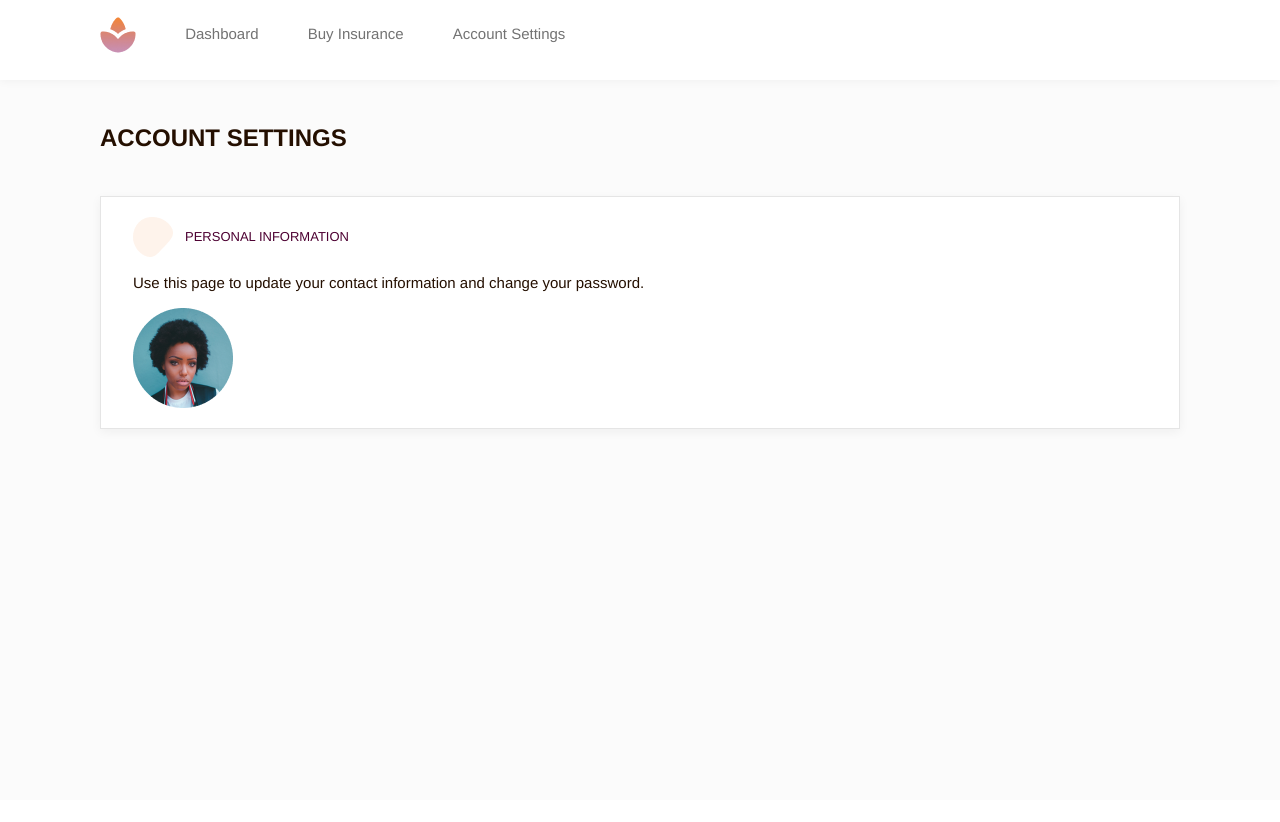
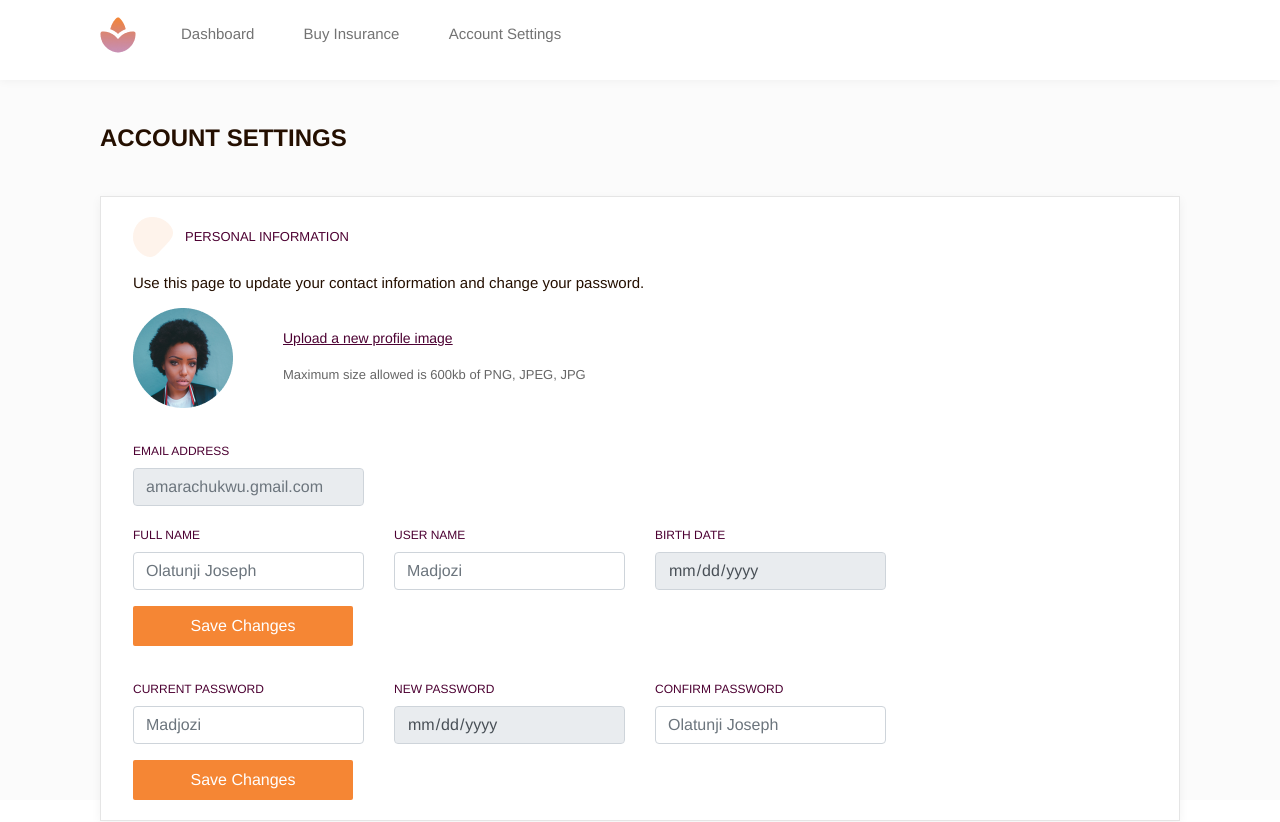
Before and after one commit to AudreyHal/Application-Manager, a Vue app: page /account_settings in a window 1280 px wide. Shown: the top 822 px of the page. Before the commit the page ends 800 px from the top, so only its background shows below. Built offline with nearby package versions, Linux system fonts and the light colour scheme.

Commit message:
Added vue router and modified AccountSettings component

```diff
--- a/package.json
+++ b/package.json
@@ -9,7 +9,9 @@
   },
   "dependencies": {
     "core-js": "^2.6.5",
-    "vue": "^2.6.10"
+    "vue": "^2.6.10",
+    "vue-router": "^3.1.2",
+    "vuex": "^3.1.1"
   },
   "devDependencies": {
     "@vue/cli-plugin-babel": "^3.10.0",
--- a/public/index.html
+++ b/public/index.html
@@ -12,7 +12,20 @@
     <!-- <noscript>
       <strong>We're sorry but this site doesn't work properly without JavaScript enabled. Please enable it to continue.</strong>
     </noscript> -->
-    <div id="app"></div>
+    <div id="app">
+      <div id="navbar">
+        <img src="@/assets/images/logo.png" alt="logo" class="logo" >
+        <span class="nav-links"> <router-link to="/Dashboard">Dashboard</router-link> </span>
+        <span class="nav-links"> Buy Insurance </span>
+        <span class="nav-links"> Account Settings </span>
+      </div>
+      <div id="content">
+        <!-- <Dashboard></Dashboard> -->
+        <AccountSettings></AccountSettings>
+        <router-view></router-view>
+      </div>
+
+    </div>
     <!-- built files will be auto injected -->
   </body>
 </html>
--- a/src/App.vue
+++ b/src/App.vue
@@ -2,27 +2,26 @@
   <div id="app">
     <div id="navbar">
       <img src="@/assets/images/logo.png" alt="logo" class="logo" >
-      <span class="nav-links"> Dashboard </span>
+      <span class="nav-links"> <router-link to="/">Dashboard</router-link> </span>
       <span class="nav-links"> Buy Insurance </span>
-      <span class="nav-links"> Account Settings </span>
+      <span class="nav-links"> <router-link to="/account_settings"> Account Settings</router-link> </span>
     </div>
     <div id="content">
       <!-- <Dashboard></Dashboard> -->
-      <AccountSettings></AccountSettings>
+     <!-- <AccountSettings></AccountSettings> -->
+      <router-view></router-view>
     </div>
   </div>
 </template>
 
 <script>
 
-import Dashboard from './components/Dashboard.vue'
-import AccountSettings from './components/AccountSettings.vue'
+// import Dashboard from './components/Dashboard.vue'
+// import AccountSettings from './components/AccountSettings.vue'
 
 export default {
   name: 'app',
-  components: {
-     Dashboard, AccountSettings
-  }
+
 }
 </script>
 
--- a/src/assets/css/main.css
+++ b/src/assets/css/main.css
@@ -111,7 +111,8 @@ tr:nth-child(even) {
 .nav-links{
 	margin-left: 45px;
 	font-size: 15px;
-	color: #737373
+	color: #737373;
+	cursor: pointer
 }
 #navbar{
 	padding: 17px 0px
@@ -181,7 +182,7 @@ hr{
 	font-size: 13px;
 	color: #4D0032;
 }
-.background-icon{
+.info-logo{
 	position: relative;
 	padding-right: 12px
 }
@@ -191,3 +192,43 @@ hr{
 	color: #240F00;
 	margin: 15px 0px 13.5px
 }
+.avatar-section{
+	width: 600px
+}
+
+.upload-text{
+	text-decoration: underline;
+	color: #4C0032;
+	font-size: 14px;
+	padding-top: 20px
+}
+.size-text{
+	font-size: 13px;
+	color: #666666;
+
+}
+a{
+	color: #737373 !important;
+}
+form{
+	margin-top:30px
+}
+
+label{
+	font-size: 12px;
+	text-transform: uppercase;
+	color: #4C0032;
+}
+
+.save_button{
+	width: 220px;
+	height: 40px;
+	background: #F58634;
+	border-radius: 2px;
+	color:white;
+	font-size: 16px;
+}
+
+.spacing{
+	margin-top:30px
+}
--- /dev/null
+++ b/src/assets/js/routes.js
@@ -0,0 +1,10 @@
+import Dashboard from '@/components/Dashboard.vue'
+import AccountSettings from '@/components/AccountSettings.vue'
+
+const routes = [
+    { path: '/', component: Dashboard },
+    { path: '/account_settings', component: AccountSettings },
+
+];
+
+export default routes;
--- a/src/components/AccountSettings.vue
+++ b/src/components/AccountSettings.vue
@@ -1,15 +1,62 @@
 <template>
   <div class="AccountSettings">
-      <div class="welcome-text"><b>ACCOUNT SETTINGS</b></div>
+    <div class="welcome-text"><b>ACCOUNT SETTINGS</b></div>
       <div class="top-container">
-        <img src="@/assets/images/info-logo.png" alt="watermark-icon" class="background-icon">
+        <img src="@/assets/images/info-logo.png" alt="watermark-icon" class="info-logo">
         <span class="account-header-1">PERSONAL INFORMATION</span>
         <p class="page-info">Use this page to update your contact information and change your password.</p>
-        <div class="">
-          <img src="@/assets/images/avatar.png" alt="watermark-icon" class="avatar">
+        <div class="row avatar-section">
+          <div class="col-3"><img src="@/assets/images/avatar.png" alt="watermark-icon" class="avatar"></div>
+          <div class="col-9">
+          <p class="upload-text">Upload a new profile image</p>
+          <div class="size-text">Maximum size allowed is 600kb of PNG, JPEG, JPG </div>
         </div>
       </div>
 
+      <form>
+        <div class="row">
+          <div class="form-group col-3">
+            <label for="email">Email address</label>
+            <input type="email" class="form-control" id="email"  placeholder="amarachukwu.gmail.com" disabled>
+          </div>
+        </div>
+        <div class="row">
+          <div class="form-group col-3">
+            <label for="fullname">FULL NAME</label>
+            <input type="text" class="form-control" id="fullname"  placeholder="Olatunji Joseph" >
+          </div>
+          <div class="form-group col-3">
+            <label for="username">USER NAME</label>
+            <input type="text" class="form-control" id="username"  placeholder="Madjozi" >
+          </div>
+          <div class="form-group col-3">
+            <label for="birthdate">BIRTH DATE</label>
+            <input type="date" class="form-control" id="birthdate"  placeholder="07/15/1990" disabled>
+          </div>
+        </div>
+        <button type="submit" class="btn save_button">Save Changes</button>
+        <div class="row spacing">
+          <div class="form-group col-3">
+            <label for="username">CURRENT PASSWORD</label>
+            <input type="text" class="form-control" id="username"  placeholder="Madjozi" >
+          </div>
+          <div class="form-group col-3">
+            <label for="birthdate">NEW PASSWORD</label>
+            <input type="date" class="form-control" id="birthdate"  placeholder="07/15/1990" disabled>
+          </div>
+          <div class="form-group col-3">
+            <label for="fullname">CONFIRM PASSWORD</label>
+            <input type="text" class="form-control" id="fullname"  placeholder="Olatunji Joseph" >
+          </div>
+        </div>
+        <button type="submit" class="btn save_button">Save Changes</button>
+      </form>
+    </div>
+    <div class="top-container">
+      <img src="@/assets/images/info-logo.png" alt="watermark-icon" class="info-logo">
+      <span class="account-header-1">PERSONAL INFORMATION</span>
+      <p class="page-info">Use this page to update your contact information and change your password.</p>
+    </div>
   </div>
 </template>
 
--- a/src/main.js
+++ b/src/main.js
@@ -1,10 +1,18 @@
 import Vue from 'vue'
 import App from './App.vue'
 import './assets/css/main.css'
+import  routes from './assets/js/routes.js'
+import VueRouter from 'vue-router'
+
+Vue.use(VueRouter)
+
+Vue.config.productionTip = false
+// import routes from './routes';
 
 
-Vue.config.productionTip = false
+const router = new VueRouter({routes: routes, mode:'history'});
 
 new Vue({
   render: h => h(App),
+  router: router
 }).$mount('#app')
```
Also changed, not shown: 1 other file (tests, documents, lock files or other folders).
